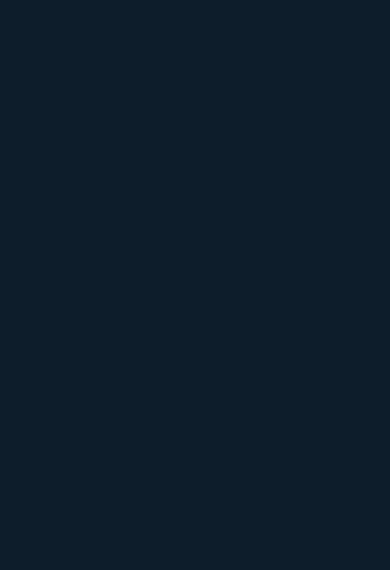
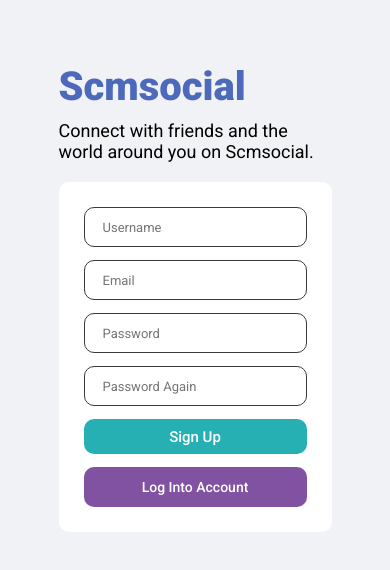
Before and after one commit to sawnaytharpoe02/GP-SocialMediaApp, a React (Vite) app in the folder frontend/: page /register in a window 390 px wide. Before the commit this address had no page. Shown: the top 570 px of the page. Built offline with nearby package versions, Linux system fonts and the light colour scheme.

Commit message:
#13 Authentication Pages

```diff
--- a/frontend/src/App.jsx
+++ b/frontend/src/App.jsx
@@ -1,11 +1,15 @@
 import Home from './pages/home/Home';
 import { Routes, Route } from 'react-router';
+import Register from './pages/register/Register';
+import Login from './pages/login/Login';
 
 const App = () => {
   return (
     <div>
       <Routes>
         <Route path="/" element={<Home />} />
+        <Route path="/register" element={<Register />} />
+        <Route path="/login" element={< Login/>} />
       </Routes>
     </div>
   );
--- /dev/null
+++ b/frontend/src/pages/login/Login.jsx
@@ -0,0 +1,29 @@
+import './login.css';
+
+const Login = () => {
+	return (
+		<div className="Login">
+			<div className="LoginWrapper">
+				<div className="LoginLeft">
+					<h3 className="LoginLogo">Scmsocial</h3>
+					<span className="LoginDesc">
+						Connect with friends and the world around you on Scmsocial.
+					</span>
+				</div>
+				<div className="LoginRight">
+					<div className="LoginBox">
+						<input placeholder="Email" className="LoginInput" />
+						<input placeholder="Password" className="LoginInput" />
+						<button className="LoginButton">Log In</button>
+						<span className="LoginForgot">Forgot Password?</span>
+						<button className="LoginRegisterButton">
+							Create a New Account
+						</button>
+					</div>
+				</div>
+			</div>
+		</div>
+	);
+};
+
+export default Login;
--- /dev/null
+++ b/frontend/src/pages/login/login.css
@@ -0,0 +1,177 @@
+.Login {
+  width: 100vw;
+  height: 100vh;
+  background-color: #f0f2f5;
+  display: flex;
+  align-items: center;
+  justify-content: center;
+}
+
+.LoginWrapper {
+  width: 70%;
+  height: 70%;
+  display: flex;
+}
+
+.LoginLeft,
+.LoginRight {
+  flex: 1;
+  display: flex;
+  flex-direction: column;
+  justify-content: center;
+}
+
+.LoginLogo {
+  font-size: 50px;
+  font-weight: 800;
+  color: var(--link-color);
+  margin-bottom: 10px;
+}
+
+.LoginDesc {
+  font-size: 24px;
+}
+
+.LoginBox {
+  height: 300px;
+  padding: 20px;
+  background-color: white;
+  border-radius: 10px;
+  display: flex;
+  flex-direction: column;
+  justify-content: space-between;
+  row-gap: 10px;
+}
+
+.LoginInput {
+  height: 50px;
+  border-radius: 10px;
+  border: 1px solid var(--border-color);
+  font-size: 18px;
+  padding-left: 20px;
+}
+
+.LoginInput:focus {
+  outline: none;
+}
+
+.LoginButton {
+  height: 50px;
+  border-radius: 10px;
+  border: none;
+  background-color: #27b0b4;
+  color: white;
+  font-size: 20px;
+  font-weight: 500;
+  cursor: pointer;
+}
+
+.LoginForgot {
+  text-align: center;
+  color: var(--link-color);
+  /* margin-top: 20px; */
+  cursor: pointer;
+}
+
+.LoginRegisterButton {
+  width: 60%;
+  align-self: center;
+  height: 50px;
+  border-radius: 10px;
+  border: none;
+  background-color: #8052a1;
+  color: var(--primary-text-color);
+  font-size: 20px;
+  font-weight: 500;
+  cursor: pointer;
+}
+
+@media screen and (min-width: 768px) and (max-width: 1160px) {
+  .LoginLogo {
+    font-size: 40px;
+    font-weight: 800;
+  }
+
+  .LoginDesc {
+    font-size: 18px;
+  }
+
+  .LoginInput {
+    height: 40px;
+    font-size: 13px;
+    padding-left: 18px;
+  }
+
+  .LoginButton {
+    height: 45px;
+    font-size: 17px;
+  }
+
+  .LoginRegisterButton {
+    font-size: 15px;
+  }
+}
+
+/*Mobile */
+@media screen and (min-width: 320px) and (max-width: 767.9px) {
+
+  .LoginWrapper {
+    width: 70%;
+    height: 80%;
+    display: flex;
+    flex-direction: column;
+  }
+
+  .LoginLeft {
+    flex: none;
+    width: 100%;
+    display: flex;
+    margin-bottom: 20px;
+  }
+
+  .LoginRight {
+    flex: none;
+    width: 100%;
+    display: flex;
+  }
+
+  .LoginLogo {
+    font-size: 40px;
+    font-weight: 800;
+  }
+
+  .LoginDesc {
+    font-size: 18px;
+  }
+
+  .LoginInput {
+    height: 40px;
+    font-size: 13px;
+    padding-left: 18px;
+  }
+
+  .LoginButton {
+    height: 40px;
+    font-size: 17px;
+  }
+
+  .LoginRegisterButton {
+    font-size: 14px;
+    height: 40px;
+    width: 100%;
+    padding: 10px;
+  }
+
+  .loginButton {
+    height: 35px;
+    font-size: 15px;
+  }
+
+  .loginWrapper {
+    height: 85%;
+  }
+
+  .LoginForgot {
+    font-size: 13px;
+  }
+}
--- /dev/null
+++ b/frontend/src/pages/register/Register.jsx
@@ -0,0 +1,28 @@
+import './register.css';
+
+const Register = () => {
+	return (
+		<div className="login">
+			<div className="loginWrapper">
+				<div className="loginLeft">
+					<h3 className="loginLogo">Scmsocial</h3>
+					<span className="loginDesc">
+						Connect with friends and the world around you on Scmsocial.
+					</span>
+				</div>
+				<div className="loginRight">
+					<div className="registerBox">
+						<input placeholder="Username" className="loginInput" />
+						<input placeholder="Email" className="loginInput" />
+						<input placeholder="Password" className="loginInput" />
+						<input placeholder="Password Again" className="loginInput" />
+						<button className="loginButton">Sign Up</button>
+						<button className="loginRegisterButton">Log Into Account</button>
+					</div>
+				</div>
+			</div>
+		</div>
+	);
+};
+
+export default Register;
--- /dev/null
+++ b/frontend/src/pages/register/register.css
@@ -0,0 +1,166 @@
+.login {
+	width: 100vw;
+	height: 100vh;
+	background-color: #f0f2f5;
+	display: flex;
+	align-items: center;
+	justify-content: center;
+}
+
+.loginWrapper {
+	width: 70%;
+	height: 70%;
+	display: flex;
+}
+
+.loginLeft,
+.loginRight {
+	flex: 1;
+	display: flex;
+	flex-direction: column;
+	justify-content: center;
+}
+
+.loginLogo {
+	font-size: 50px;
+	font-weight: 800;
+	color: var(--link-color);
+	margin-bottom: 10px;
+}
+
+.loginDesc {
+	font-size: 24px;
+}
+
+.registerBox {
+	height: 400px;
+	padding: 25px;
+	background-color: white;
+	border-radius: 10px;
+	display: flex;
+	flex-direction: column;
+	justify-content: space-between;
+}
+
+.loginInput {
+	height: 50px;
+	border-radius: 10px;
+	border: 1px solid var(--border-color);
+	font-size: 18px;
+	padding-left: 20px;
+}
+
+.loginInput:focus {
+	outline: none;
+}
+
+.loginButton {
+	height: 50px;
+	border-radius: 10px;
+	border: none;
+	background-color: #27b0b4;
+	color: white;
+	font-size: 18px;
+	font-weight: 500;
+	cursor: pointer;
+}
+
+.loginRegisterButton {
+	width: 60%;
+	align-self: center;
+	height: 50px;
+	border-radius: 10px;
+	border: none;
+	background-color: #8052a1;
+	color: white;
+	font-size: 20px;
+	font-weight: 500;
+	cursor: pointer;
+}
+
+/*PC */
+@media screen and (min-width: 768px) and (max-width: 1160px) {
+	.loginLogo{
+		font-size: 40px;
+		font-weight: 800;
+	}
+
+	.loginDesc {
+		font-size: 18px;
+	}
+
+	.loginInput {
+		height: 40px;
+		font-size: 13px;
+		padding-left: 18px;
+	}
+
+	.loginButton {
+    height: 45px;
+    font-size: 17px;
+	}
+
+	.loginRegisterButton {
+    font-size: 15px;
+}
+}
+
+/*Mobile */
+@media screen and (min-width: 320px) and (max-width: 767.9px) {
+
+	.loginWrapper {
+		width: 70%;
+		height: 80%;
+		display: flex;
+		flex-direction:column;
+	}
+
+	.loginLeft{
+		flex: none;
+		width: 100%;
+		display: flex;
+		margin-bottom: 20px;
+	}
+
+	.loginRight{
+		flex: none;
+		width: 100%;
+		display: flex;
+	}
+
+	.loginLogo{
+		font-size: 40px;
+		font-weight: 800;
+	}
+
+	.loginDesc {
+		font-size: 18px;
+	}
+
+	.loginInput {
+		height: 40px;
+		font-size: 13px;
+		padding-left: 18px;
+	}
+
+	.loginRegisterButton {
+    	font-size: 14px;
+		height: 40px;
+		width: 100%;
+		padding: 10px;
+	}
+
+	.registerBox {
+		height: 350px;
+	}
+
+	.loginButton {
+		height: 35px;
+		font-size: 15px;
+	}
+
+	.loginWrapper{
+		height: 85%;
+	}
+
+}
```
Also changed, not shown: 2 other files (tests, documents, lock files or other folders).
